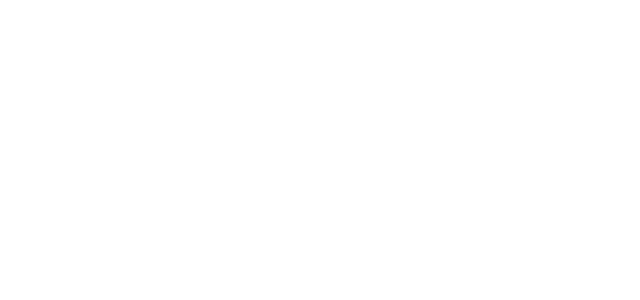
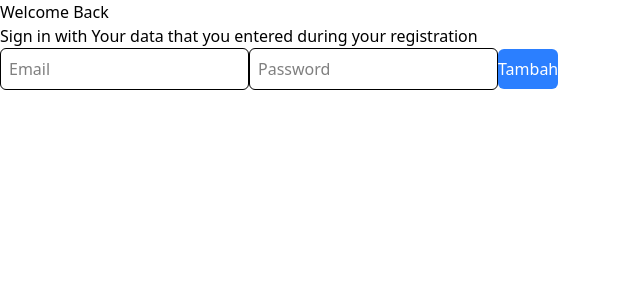
Before and after one commit to Albaihaqi354/koda-b5-react, a React (Vite) app: page /Login in a window 1280 px wide. Before the commit this address had no page. Shown: the top 300 px of the page, without its empty margins (0-640 px from the left). Built offline with nearby package versions, Linux system fonts and the light colour scheme.

Commit message:
feat[Login]: add Login

```diff
--- a/src/Router.jsx
+++ b/src/Router.jsx
@@ -3,6 +3,7 @@
 import Home from "./pages/Home.jsx";
 import Product from "./pages/Product.jsx";
 import RickAndMorty from "./pages/RickAndMorty.jsx";
+import Login from "./pages/Login.jsx";
 
 function Router() {
   return (
@@ -10,6 +11,7 @@
         <Route path="/Home" element={<Home />} />
         <Route path="/Product" element={<Product />} />
         <Route path="/Rick" element={<RickAndMorty />} />
+        <Route path="/Login" element={<Login />} />
     </Routes>
   )
 }
--- a/src/components/Heading.jsx
+++ b/src/components/Heading.jsx
@@ -1,4 +1,10 @@
 import { Link } from 'react-router'
+
+/**
+ * @param {string} props.title
+ * @returns {JSX.Element}
+ *
+ */
 
 function Heading({title}) {
   return (
--- /dev/null
+++ b/src/pages/Login.jsx
@@ -0,0 +1,34 @@
+import React from 'react'
+import { useState } from "react";
+
+
+function Login() {
+    const [login, setLogin] = useState("");
+    const [password, setPassword] = useState("");
+
+    const handleSubmit = (e) => {
+    e.preventDefault();
+    setLogin("")
+    setPassword("")
+  };
+  return (
+    <>
+        <div>
+            <div>
+                <h1>Welcome Back</h1>
+                <p>Sign in with Your data that you entered during your registration</p>
+            </div>
+            <form action="" onSubmit={handleSubmit}>
+                <input value={login} onChange={(e) => setLogin(e.target.value)}  type="Email" placeholder="Email" className="border p-2 rounded-md" />
+                <input value={password} onChange={(e) => setPassword(e.target.value)}  type="Password" placeholder="Password" className="border p-2 rounded-md" />
+
+                <button type="submit" className= "bg-blue-500 text-white py-2 rounded-md cursor-pointer hover:bg-blue-400">
+                    Tambah
+                </button>
+            </form>
+        </div>
+    </>
+  )
+}
+
+export default Login
```
Also changed, not shown: src/components/Review.jsx (+14 -1 lines).
